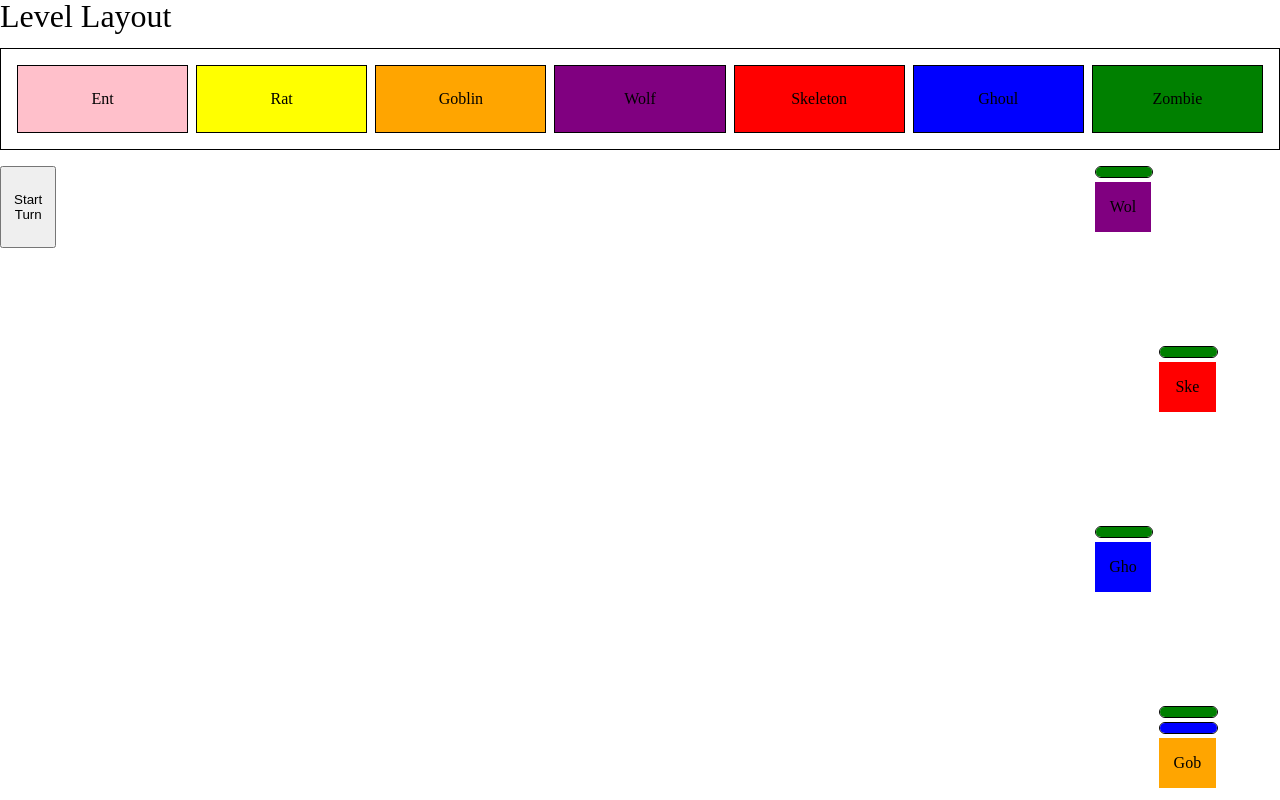
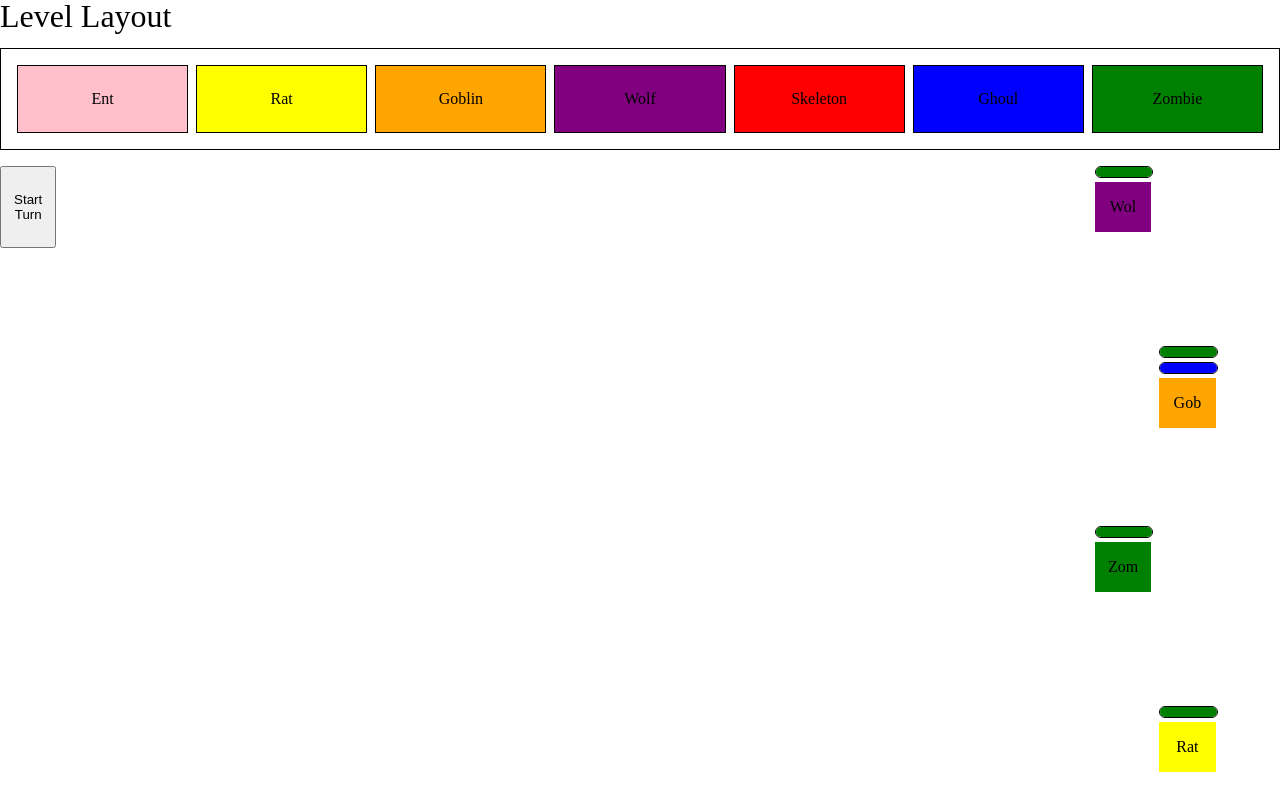
Before and after one commit to RudyMathis/ReactRPG, a React (Vite) app in the folder RPG/: page /game in a window 1280 px wide. Shown: the top 800 px of the page. Built offline with nearby package versions, Linux system fonts and the light colour scheme.

Commit message:
Added multi shot
can now attack multiple targets in one ability with the addition to order for the enemies data

```diff
--- a/RPG/src/atom/BaseEnemyAtom.tsx
+++ b/RPG/src/atom/BaseEnemyAtom.tsx
@@ -18,7 +18,7 @@ export type EnemyType = {
     mana: number;
     maxMana: number;
     luck: number;
-    items: string[];
+    order: number;
     spells: string[];
     target: string[];
     status: StatusEffect[];
--- a/RPG/src/gameData/Status.ts
+++ b/RPG/src/gameData/Status.ts
@@ -18,9 +18,6 @@ export const handleStatusEffects = (entity: CharacterType | EnemyType) => {
 
 const frozen = (entity: CharacterType | EnemyType, frozenStatus: { type: string; duration: number }) => {
 
-    // Decrease duration
-    frozenStatus.duration -= 1;
-
     // Remove Frozen status if duration is up
     if (frozenStatus.duration <= 0) {
         entity.status = entity.status.filter(s => s.type !== "Frozen");
@@ -28,24 +25,23 @@ const frozen = (entity: CharacterType | EnemyType, frozenStatus: { type: string;
         entity.speed = entity.speedDefault;
     }
 
+    frozenStatus.duration -= 1;
+
     return true; // Return true if entity is still frozen
 };
 
 const Bleed = (entity: CharacterType | EnemyType, bleedStatus: { type: string; duration: number, damage?: number }) => {
     const damage = bleedStatus.damage || 5; // Default to 5 if no damage is set
 
+    // Remove bleed status if duration is up
+    if (bleedStatus.duration <= 0) {
+        entity.status = entity.status.filter(s => s.type !== "Bleed");
+        bleedStatus.duration = 0;
+    }
+
     // Apply damage to entity health
     entity.health -= damage;
     bleedStatus.duration -= 1;
 
-
-    // Remove bleed status if duration is up
-    if (bleedStatus.duration <= 0) {
-        entity.status = entity.status.filter(s => s.type !== "Bleed");
-        bleedStatus.duration = 0;
-        console.log("PLEASE DONT SEE")
-    }
-
-
     return true; // Return true if entity is still Bleed
 };
--- a/RPG/src/gameData/characters/CharacterData.json
+++ b/RPG/src/gameData/characters/CharacterData.json
@@ -16,7 +16,7 @@
         "maxExp": 100,
         "gold": 0,
         "items": [],
-        "spells": ["Quick Attack", "Swing Strike"],
+        "spells": ["Quick_Attack", "Swing_Strike"],
         "status": [],
         "currentTurn": false,
         "isSelected": false
@@ -38,7 +38,7 @@
         "maxExp": 100,
         "gold": 0,
         "items": [],
-        "spells": ["Fireball", "Ice_Bolt"],
+        "spells": ["Fire_Ball", "Ice_Bolt"],
         "status": [],
         "currentTurn": false,
         "isSelected": false
@@ -82,7 +82,7 @@
         "maxExp": 100,
         "gold": 0,
         "items": [],
-        "spells": ["Quick Attack", "Backstab", "Garrote"],
+        "spells": ["Quick_Attack", "Backstab", "Garrote"],
         "status": [],
         "currentTurn": false,
         "isSelected": false
@@ -104,7 +104,7 @@
         "maxExp": 100,
         "gold": 0,
         "items": [],
-        "spells": [],
+        "spells": ["Multi_Shot"],
         "status": [],
         "currentTurn": false,
         "isSelected": false
@@ -126,7 +126,7 @@
         "maxExp": 100,
         "gold": 0,
         "items": [],
-        "spells": [],
+        "spells": ["Defense_Up", "Attack_Up"],
         "status": [],
         "currentTurn": false,
         "isSelected": false
@@ -148,7 +148,7 @@
         "maxExp": 100,
         "gold": 0,
         "items": [],
-        "spells": [],
+        "spells": ["Serenity", "Meditation"],
         "status": [],
         "currentTurn": false,
         "isSelected": false
--- a/RPG/src/gameData/enemies/BaseEnemyData.json
+++ b/RPG/src/gameData/enemies/BaseEnemyData.json
@@ -12,7 +12,7 @@
         "mana": 0,
         "maxMana": 0,
         "luck": 10,
-        "items": [],
+        "order": 0,
         "spells": ["Attack"],
         "target": ["TargetHealthLow"],
         "status": [],
@@ -31,7 +31,7 @@
         "mana": 0,
         "maxMana": 0,
         "luck": 10,
-        "items": [],
+        "order": 0,
         "spells": ["Attack"],
         "target": ["TargetRandom"],
         "status": [],
@@ -50,7 +50,7 @@
         "mana": 0,
         "maxMana": 0,
         "luck": 10,
-        "items": [],
+        "order": 0,
         "spells": ["Basic Attack"],
         "target": ["TargetRandom"],
         "status": [],
@@ -69,7 +69,7 @@
         "mana": 0,
         "maxMana": 0,
         "luck": 10,
-        "items": [],
+        "order": 0,
         "spells": ["Bite"],
         "target": ["TargetSpeedLow"],
         "status": [],
@@ -88,7 +88,7 @@
         "mana": 0,
         "maxMana": 0,
         "luck": 10,
-        "items": [],
+        "order": 0,
         "spells": ["Bite"],
         "target": ["TargetRandom"],
         "status": [],
@@ -107,7 +107,7 @@
         "mana": 40,
         "maxMana": 40,
         "luck": 30,
-        "items": [],
+        "order": 0,
         "spells": [],
         "target": ["TargetRandom"],
         "status": [],
@@ -126,7 +126,7 @@
         "mana": 40,
         "maxMana": 40,
         "luck": 0,
-        "items": [],
+        "order": 0,
         "spells": ["Root"],
         "target": ["TargetLuckLow"],
         "status": [],
--- a/RPG/src/gameMechanics/turnOrder/TurnLogic.ts
+++ b/RPG/src/gameMechanics/turnOrder/TurnLogic.ts
@@ -17,7 +17,6 @@ export const runTurnLogic = async (
   waitForInput: () => Promise<void>
 ) => {
   const characters = turnOrder.filter(e => !('target' in e)) as CharacterType[];
-
   const currentTurn = storeAtom.get(turnCountAtom); // Read current turn
 
   for (const entity of turnOrder) {
@@ -97,14 +96,14 @@ export const runTurnLogic = async (
 };
 
 
-const spellEffects: Record<string, (enemy: EnemyType, character: CharacterType) => number> = {
-  Fireball: (enemy, character) => enemy.health - (character.attack + 10),
+const spellEffects: Record<string, (enemy: EnemyType, character: CharacterType, enemyOne?: EnemyType, enemyTwo?: EnemyType) => number> = {
+  Fire_Ball: (enemy, character) => enemy.health - (character.attack + 10),
   Ice_Bolt: (enemy, character) => {
     enemy.status.push({ type: "Frozen", duration: 3 });
     enemy.speed = 0;
     return enemy.health - (character.attack + 5);
   },
-  LightningBolt: (enemy, character) => enemy.health - (character.attack + 15),
+  Lightning_Bolt: (enemy, character) => enemy.health - (character.attack + 15),
   Heal: (character) => {
     character.health += 20;
     return character.health;
@@ -113,9 +112,37 @@ const spellEffects: Record<string, (enemy: EnemyType, character: CharacterType)
   Garrote: (enemy, character) => {
     enemy.status.push({ type: "Bleed", duration: 3, damage: 10 });
     return enemy.health - (character.attack + 5);
+  },
+
+  Multi_Shot: (enemy: EnemyType, character: CharacterType) => {
+    const enemies = Object.values(storeAtom.get(EnemyAtom)); // Get all enemies as an array
+    const sortedEnemies = [...enemies].sort((a, b) => a.order - b.order); // Ensure correct order
+
+    const enemyIndex = sortedEnemies.findIndex(e => e.id === enemy.id);
+
+    if (enemyIndex === -1) {
+      console.warn(`Enemy ${enemy.id} not found in sorted list.`);
+      return enemy.health - (character.attack + 5);
+    }
+
+    // Get previous and next enemies if they exist
+    const prevEnemy = enemyIndex > 0 ? sortedEnemies[enemyIndex - 1] : null;
+    const nextEnemy = enemyIndex < sortedEnemies.length - 1 ? sortedEnemies[enemyIndex + 1] : null;
+
+    enemy.health -= character.attack + 5;
+
+    if (prevEnemy) {
+      prevEnemy.health -= character.attack + 5;
+    }
+
+    if (nextEnemy) {
+      nextEnemy.health -= character.attack + 5;
+    }
+
+    return enemy.health; // Return updated health of main target
   }
+
 };
-
 
 const basicCharacterAttack = (enemy: EnemyType, character: CharacterType, spell: string) => {
 
@@ -128,7 +155,6 @@ const basicCharacterAttack = (enemy: EnemyType, character: CharacterType, spell:
 
 };
 
-
 const basicEnemyAttack = (character: CharacterType, enemy: EnemyType) => {
   return character.health - enemy.attack;
 };
--- a/RPG/src/routes/gameState/Grid.tsx
+++ b/RPG/src/routes/gameState/Grid.tsx
@@ -1,4 +1,4 @@
-import { useState, useCallback, useRef, useMemo  } from 'react';
+import { useState, useCallback, useRef, useEffect  } from 'react';
 import { useAtom } from 'jotai';
 import CharacterAtom, { CharacterType } from '../../atom/CharacterAtom';
 import EnemyAtom, { EnemyType } from '../../atom/BaseEnemyAtom';
@@ -13,28 +13,44 @@ import React from 'react';
 import DetailScreen from '../../components/entityDetail/DetailScreen';
 
 // A simple shuffle function, if needed for enemy order.
-const shuffleArray = <T,>(array: T[]): T[] => {
-  return [...array].sort(() => Math.random() - 0.5);
+const shuffleArray = <T extends { order?: number }>(array: T[]): T[] => {
+  const shuffled = [...array].sort(() => Math.random() - 0.5);
+
+  // Reassign the 'order' based on the shuffled positions
+  return shuffled.map((item, index) => ({
+    ...item,
+    order: index + 1,
+  }));
 };
 
 const Grid = () => {
   const [characters] = useAtom(CharacterAtom);
-  const [enemies] = useAtom(EnemyAtom);
+  const [enemies, setEnemies] = useAtom(EnemyAtom);
   const selectedCharacters = Object.values(characters).filter(char => char.isSelected);
-  const shuffledEnemies = useMemo(() => shuffleArray(Object.values(enemies)), []);
   const [activeMenu, setActiveMenu] = useState<{ id: number | null; type: 'character' | 'enemy' | null }>({ id: null, type: null });
   const turnOrder = useTurnOrder();
   const [playerTarget, setPlayerTarget] = useAtom(playerTargetAtom);
   const [waitingForInput, setWaitingForInput] = useState(false);
   const inputPromiseResolverRef = useRef<(() => void) | null>(null);
+  const [initialized, setInitialized] = useState(false);
 
+  useEffect(() => {
+    if (!initialized) {
+      const shuffled = shuffleArray(Object.values(enemies)); // Shuffle enemies once
+      const reorderedEnemies = shuffled.reduce((acc: Record<number, EnemyType>, enemy, index) => {
+        acc[enemy.id] = { ...enemy, order: index + 1 };
+        return acc;
+      }, {});
+      setEnemies(reorderedEnemies);
+      setInitialized(true);
+    }
+  }, [initialized, enemies, setEnemies]);
     const waitForInput = useCallback((): Promise<void> => {
       setWaitingForInput(true);
       return new Promise(resolve => {
         inputPromiseResolverRef.current = resolve;
       });
     }, []);
-
   const handleNextTurnClick = () => {
     setWaitingForInput(false);
     setActiveMenu({ id: null, type: null }); // Hide menu
@@ -43,6 +59,7 @@ const Grid = () => {
       inputPromiseResolverRef.current = null;
     }
 };
+
 
   const handlePlayerTargeted = (entity: EnemyType | CharacterType) => {
     setPlayerTarget(prev => (prev?.id === entity.id ? null : entity)); // Untarget if already selected
@@ -106,7 +123,9 @@ const Grid = () => {
       ))}
 
       {/* Render enemies */}
-      {shuffledEnemies.map((enemy, index) => (
+      {Object.values(enemies)
+      .sort((a, b) => a.order - b.order) // Sort by the shuffled order
+      .map((enemy, index) => (
         <React.Fragment key={enemy.id}>
           <div
             onClick={() => toggleMenuVisibility(enemy.id, 'enemy')}
```
Lines whose indentation alone changed are shown as unchanged.
